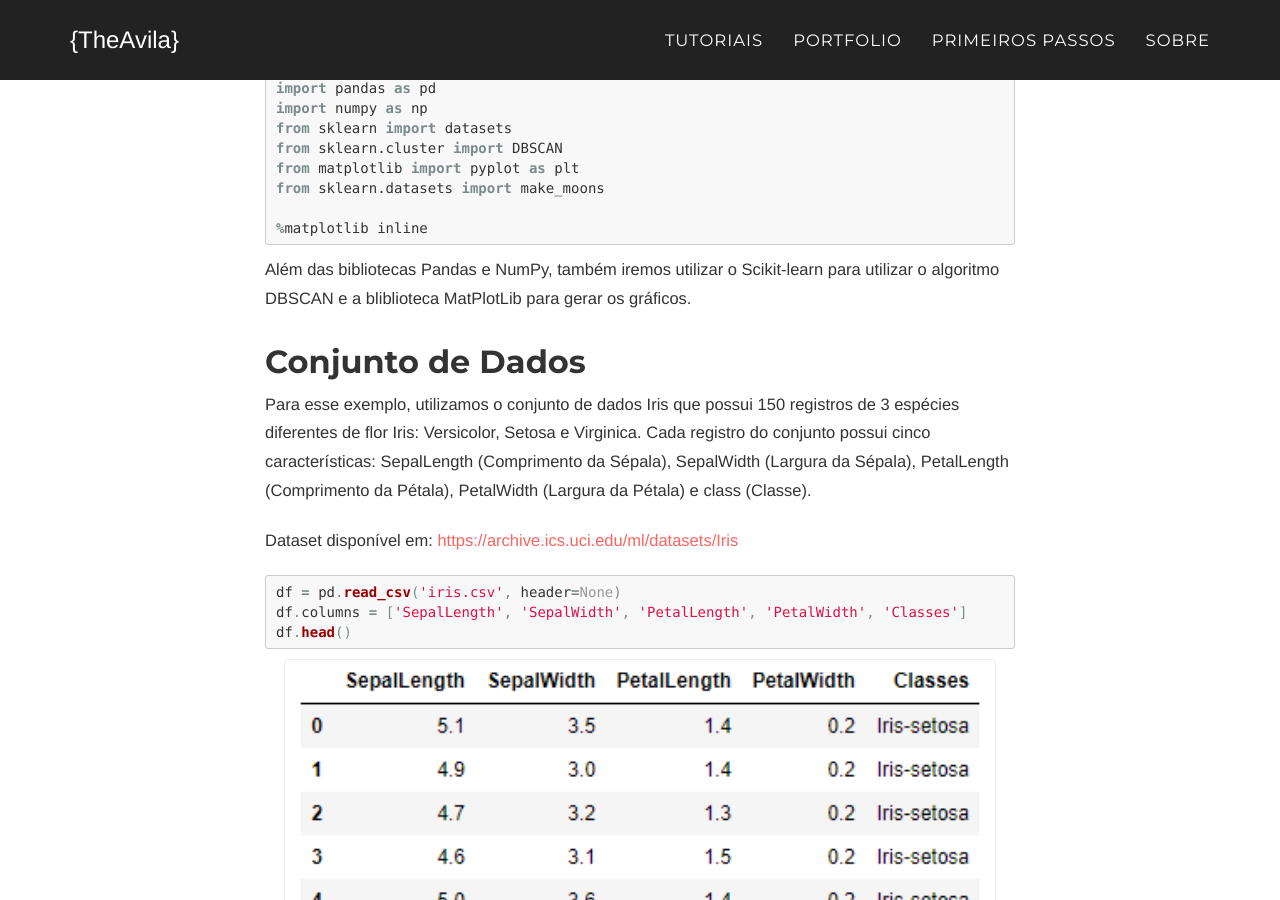
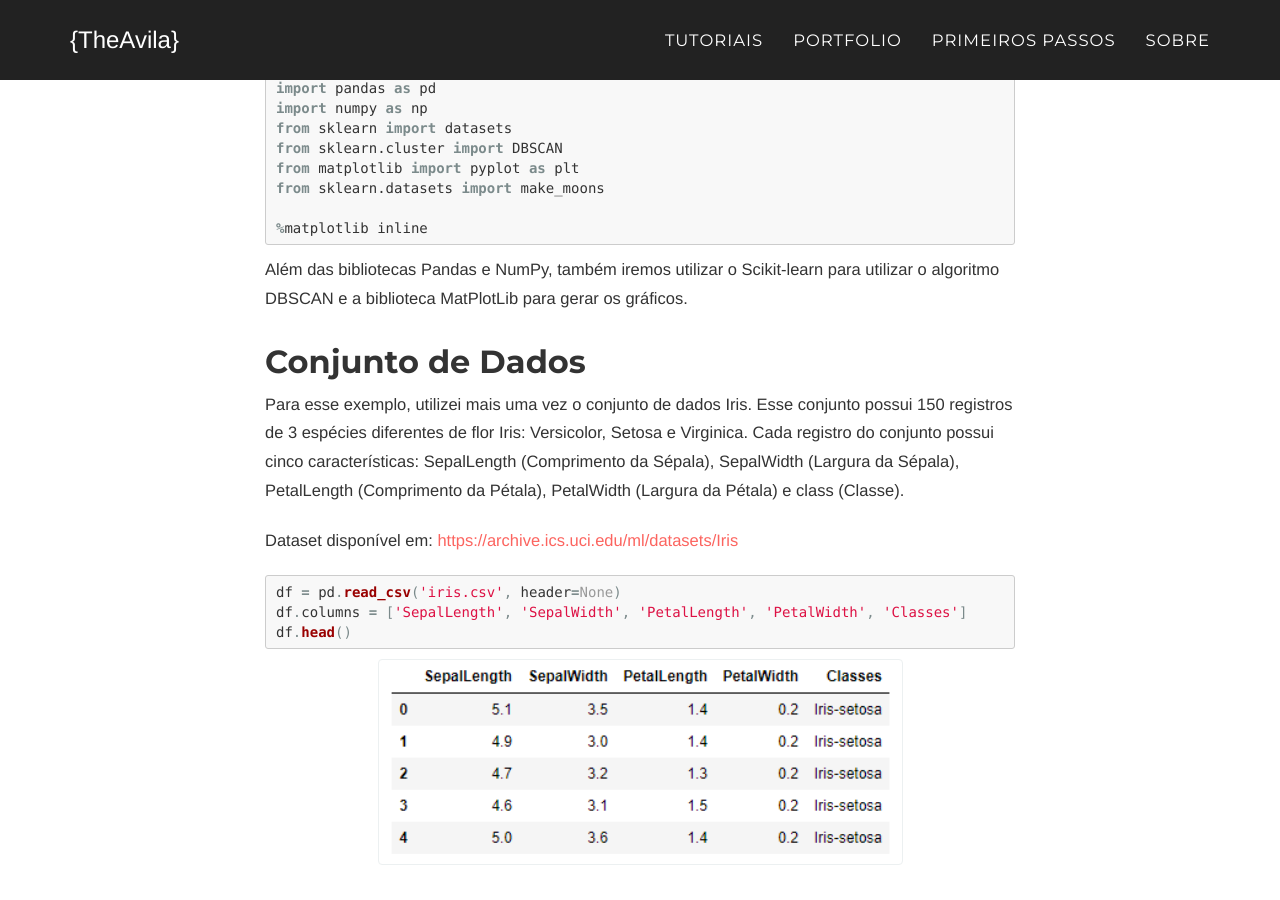
Before and after one commit to theavila/theavila.github.io, a Jekyll site: the page built from _posts/2020-07-8-DBscan-IRIS.md, in a window 1280 px wide and 900 px high, scrolled down 1404 px. Built offline with Jekyll 4.4.1, drawn with Linux system fonts in a browser that asks for light colours; some web fonts are replaced; comment, search, counter and statistics services are not loaded.

Commit message:
update DBScan post

```diff
--- a/_posts/2020-07-8-DBscan-IRIS.md
+++ b/_posts/2020-07-8-DBscan-IRIS.md
@@ -43,11 +43,11 @@ from sklearn.datasets import make_moons
 %matplotlib inline
 {% endhighlight %}
 
-Além das bibliotecas Pandas e NumPy, também iremos utilizar o Scikit-learn para utilizar o algoritmo DBSCAN e a bliblioteca MatPlotLib para gerar os gráficos.
+Além das bibliotecas Pandas e NumPy, também iremos utilizar o Scikit-learn para utilizar o algoritmo DBSCAN e a biblioteca MatPlotLib para gerar os gráficos.
 
 ## Conjunto de Dados <a name="dados"></a>
 
-Para esse exemplo, utilizamos o conjunto de dados Iris que possui 150 registros de 3 espécies diferentes de flor Iris: Versicolor, Setosa e Virginica. Cada registro do conjunto possui cinco características: SepalLength (Comprimento da Sépala), SepalWidth (Largura da Sépala), PetalLength (Comprimento da Pétala), PetalWidth (Largura da Pétala) e class (Classe).
+Para esse exemplo, utilizei mais uma vez o conjunto de dados Iris. Esse conjunto possui 150 registros de 3 espécies diferentes de flor Iris: Versicolor, Setosa e Virginica. Cada registro do conjunto possui cinco características: SepalLength (Comprimento da Sépala), SepalWidth (Largura da Sépala), PetalLength (Comprimento da Pétala), PetalWidth (Largura da Pétala) e class (Classe).
 
 Dataset disponível em: <a href="https://archive.ics.uci.edu/ml/datasets/Iris" target="_blank">https://archive.ics.uci.edu/ml/datasets/Iris</a>
 
@@ -57,7 +57,7 @@ df.columns = ['SepalLength', 'SepalWidth', 'PetalLength', 'PetalWidth', 'Classes
 df.head()
 {% endhighlight %}
 
-<img class="img-responsive center-block thumbnail" src="/img/iris-head.png" alt="iris-head" style="width:95%"/>
+<img class="img-responsive center-block thumbnail" src="/img/iris-head.png" alt="iris-head" style="width:70%"/>
 
 ## Criando o Modelo de Treinamento <a name="modelo"></a>
 
@@ -76,7 +76,7 @@ Para facilitar a visualização do modelo criado, iremos selecionar o conjunto d
 df[model.labels_==-1]
 {% endhighlight %}
 
-<img class="img-responsive center-block thumbnail" src="/img/headDBScan.png" alt="iris-head" style="width:95%"/>
+<img class="img-responsive center-block thumbnail" src="/img/headDBScan.png" alt="iris-head" style="width:70%"/>
 
 Conseguimos localizar 7 pontos com evidências de serem outliers. O próximo passo é gerar um gráfico:
 
```
